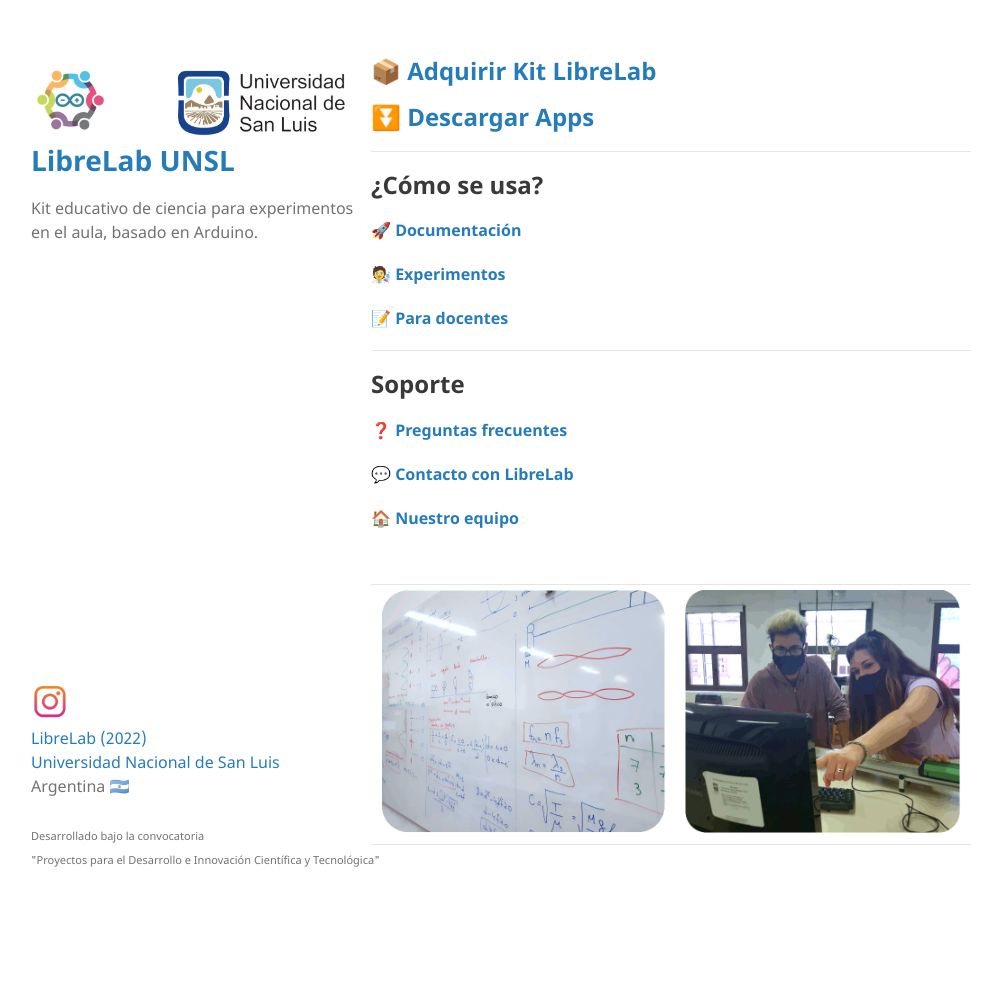
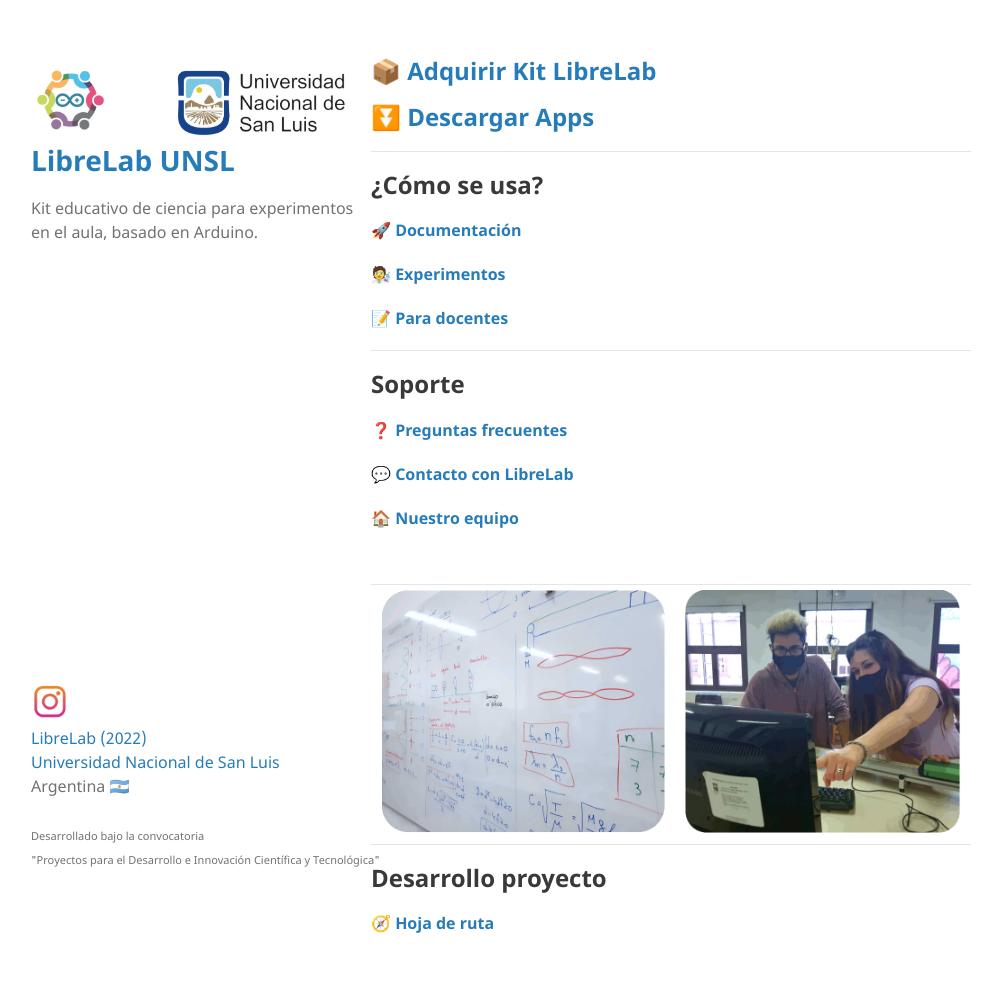
Before and after one commit to labunsl/labunsl.github.io, a Jekyll site: the page built from index.md, in a window 1280 px wide. Shown: the whole page, without its empty margins (119-1110 px from the left). Built offline with Jekyll 4.4.1, drawn with Linux system fonts in a browser that asks for light colours; before the commit the page ends 915 px from its top, so only the background shows below that.

Commit message:
hoja de ruta

```diff
--- a/index.md
+++ b/index.md
@@ -36,3 +36,7 @@
 |           |              |
 |-----------|-------------:|
 |![foto1](/assets/img/foto1.gif) | ![foto2](/assets/img/foto2.gif) |
+
+## Desarrollo proyecto
+
+#### [🧭 Hoja de ruta](https://www.taskade.com/d/dTgpnadR8VPdLM8N?share=view&view=HAEyLtJZXnir3t9c)
```
